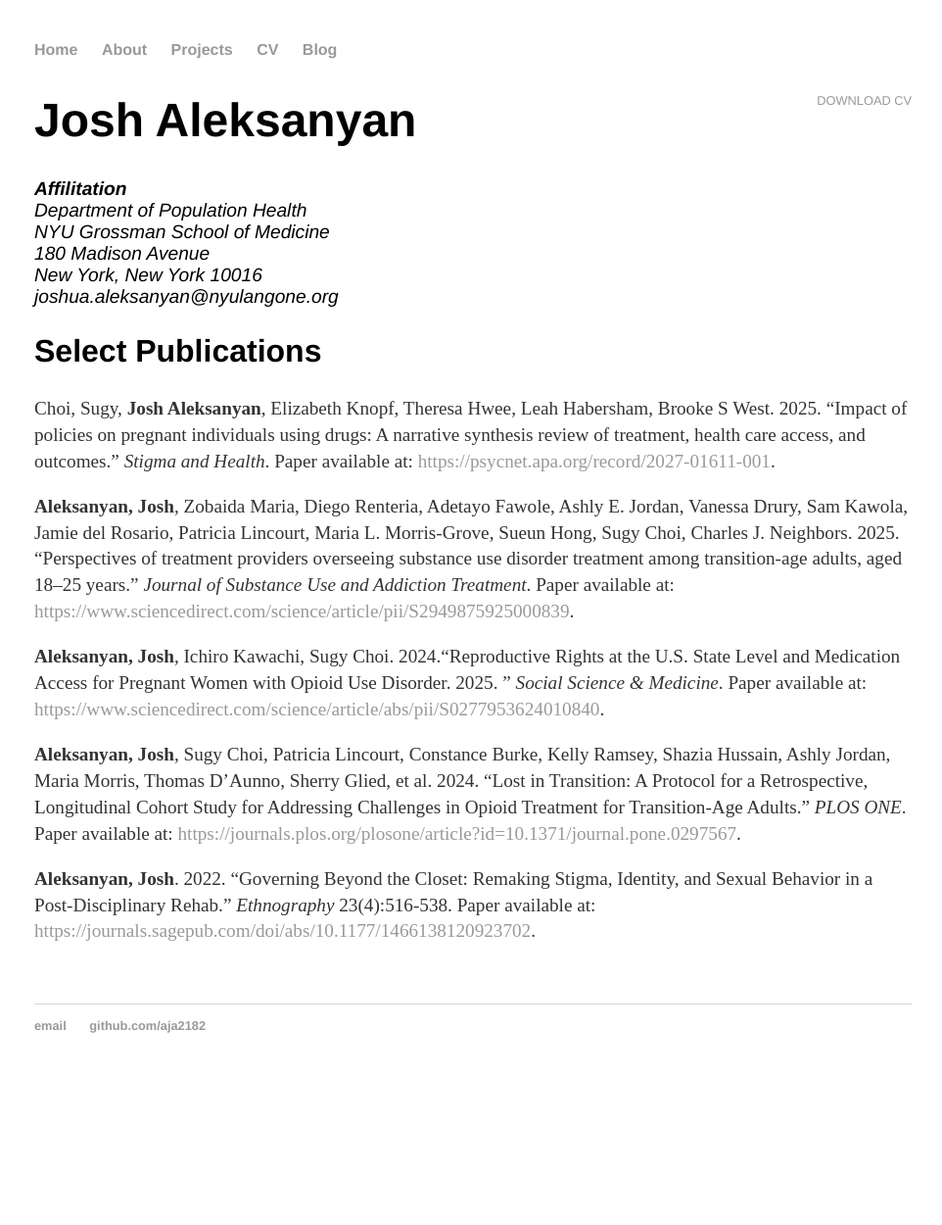
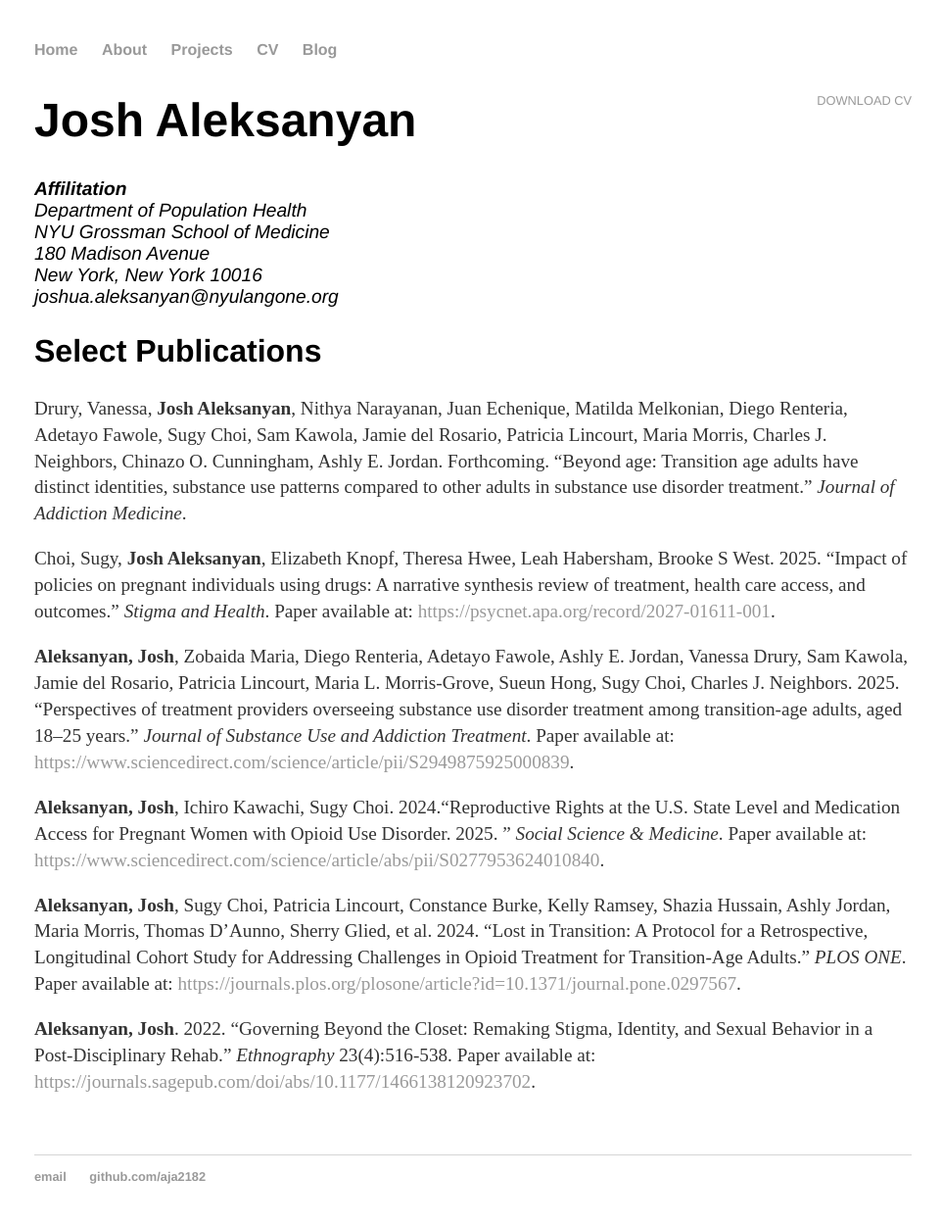
Before and after one commit to aja2182/aja2182.github.io, a Jekyll site: the page built from cv/index.html, in a window 1280 px wide. Shown: the whole page at 98% size, without its empty margins (157-1119 px from the left). Built offline with Jekyll 4.4.1, drawn with Linux system fonts in a browser that asks for light colours; before the commit the page ends 1096 px from its top, so only the background shows below that.

Commit message:
Update index.html

```diff
--- a/cv/index.html
+++ b/cv/index.html
@@ -17,6 +17,7 @@ title: Josh Aleksanyan
 
 					<h2>Select Publications</h2>
 
+		<p>Drury, Vanessa, <strong>Josh Aleksanyan</strong>, Nithya Narayanan, Juan Echenique, Matilda Melkonian, Diego Renteria, Adetayo Fawole, Sugy Choi, Sam Kawola, Jamie del Rosario, Patricia Lincourt, Maria Morris, Charles J. Neighbors, Chinazo O. Cunningham, Ashly E. Jordan. Forthcoming. <q>Beyond age: Transition age adults have distinct identities, substance use patterns compared to other adults in substance use disorder treatment.</q> <i>Journal of Addiction Medicine</i>.</p>
 
 	    <p>Choi, Sugy, <strong>Josh Aleksanyan</strong>, Elizabeth Knopf, Theresa Hwee, Leah Habersham, Brooke S West. 2025. <q>Impact of policies on pregnant individuals using drugs: A narrative synthesis review of treatment, health care access, and outcomes.</q> <i>Stigma and Health</i>. Paper available at: <a href="#">https://psycnet.apa.org/record/2027-01611-001</a>.
 
```
